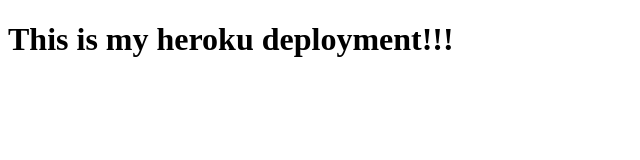
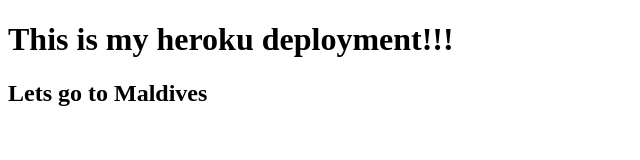
Before and after one commit to msmaxiii/Deployment_demo, a website: page index.html in a window 1280 px wide. Shown: the whole page, without its empty margins (0-640 px from the left). Drawn offline with Linux system fonts and the light colour scheme.

Commit message:
added h2

```diff
--- a/index.html
+++ b/index.html
@@ -8,5 +8,6 @@
 </head>
 <body>
   <h1>This is my heroku deployment!!!</h1>
+  <h2>Lets go to Maldives</h2>
 </body>
 </html>
```
